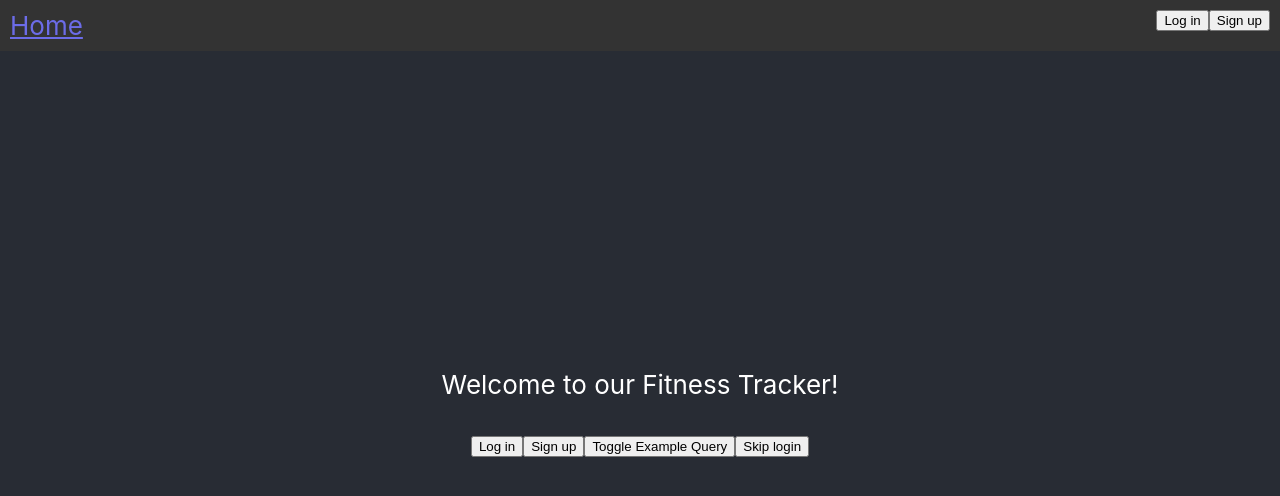
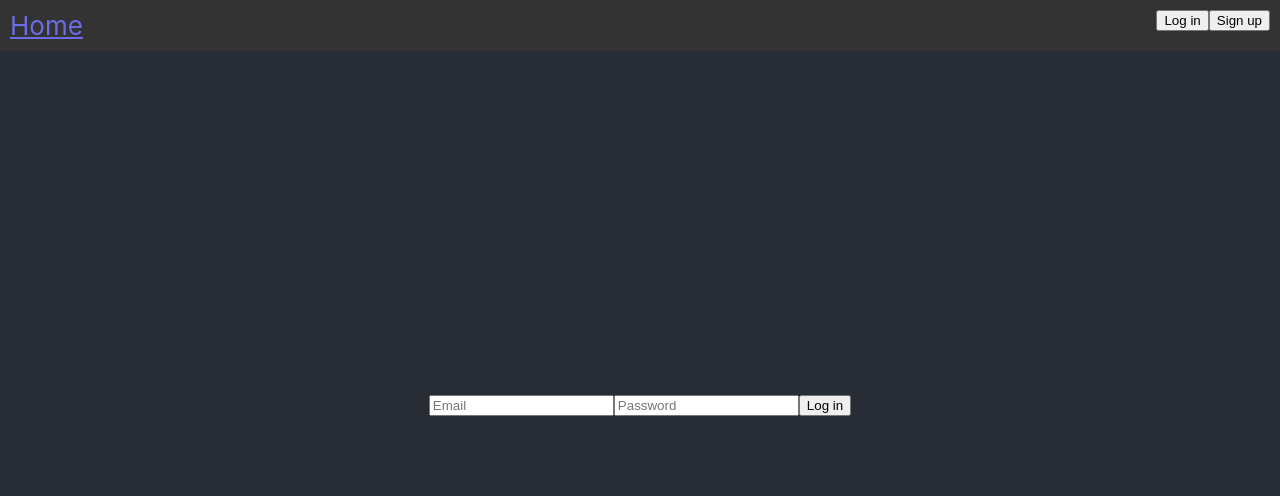
Before and after one commit to beknobloch/FitnessTracker, a React (Create React App) app in the folder fitness-tracker/: page /login in a window 1280 px wide. Shown: the top 496 px of the page. Built offline with nearby package versions, Linux system fonts and the light colour scheme; no server answers.

Commit message:
more refactoring

```diff
--- a/fitness-tracker/src/App.js
+++ b/fitness-tracker/src/App.js
@@ -20,9 +20,7 @@ function App() {
               <Route path="/home" element={<Home />} />
               <Route path="/start" element={<Start />}/>
               <Route path="/signup" element={<Signup/>}/>
-              <Route path="/login" element={<Start />} />
               <Route path="/login" element={<Login />}/>
-              <Route path="/signUp" element={<Signup />} />
             </Routes>
           </Router>
         </header>
--- a/fitness-tracker/src/components/AuthStatus.js
+++ b/fitness-tracker/src/components/AuthStatus.js
@@ -42,7 +42,7 @@ function AuthStatus(){
                 ):(
                     <div>
                         <button onClick={() => handleClick('login')}>Log in</button>
-                        <button onClick={() => handleClick('signUp')}>Sign up</button>
+                        <button onClick={() => handleClick('signup')}>Sign up</button>
                     </div>
                 )}
 
--- a/fitness-tracker/src/pages/Login.js
+++ b/fitness-tracker/src/pages/Login.js
@@ -1,10 +1,13 @@
 import React, { useState } from "react";
 import { signInWithEmailAndPassword } from "firebase/auth";
 import { auth } from '../config/firebase'
+import { useNavigate } from "react-router-dom";
 
 function Login(props){
     const [email, setEmail] = useState("")
     const [password, setPassword] = useState("")
+
+    const navigate = useNavigate();
 
     //async function that signs in user
     const logIn = async () => {
@@ -20,7 +23,8 @@ function Login(props){
             /*
             props.navigation.popToTop();
             props.navigation.replace('Home')*/
-            alert('logged in!')
+
+            navigate('/home');
 
         } catch (error) {
             console.log(error)
```
